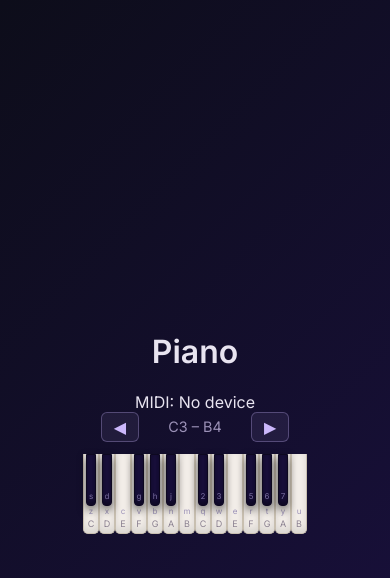
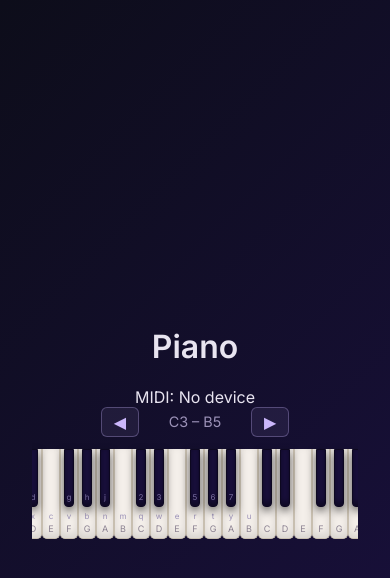
Before and after one commit to miksin/piano, a React (Vite) app: page / in a window 390 px wide. Shown: the top 578 px of the page. Built offline with nearby package versions, Linux system fonts and the light colour scheme.

Commit message:
fix: correct black key position, enlarge keyboard to 3 octaves (#21)
Co-authored-by: Hermes Engineer <hermes-agent@piano>

```diff
--- a/src/App.tsx
+++ b/src/App.tsx
@@ -17,7 +17,7 @@ export default function App(): React.JSX.Element {
       )}
       <PianoKeyboard
         baseOctave={3}
-        octaves={2}
+        octaves={3}
         showNoteLabels={true}
         showShortcutLabels={true}
         onNoteOn={playNote}
--- a/src/components/Piano.css
+++ b/src/components/Piano.css
@@ -1,7 +1,7 @@
 /* Piano CSS — Superhuman dark theme */
 .piano-keyboard-wrapper {
-  --piano-white-key-width: clamp(20px, 2.3vw, 26px);
-  --piano-white-key-height: clamp(100px, 12vw, 140px);
+  --piano-white-key-width: clamp(36px, 3.5vw, 52px);
+  --piano-white-key-height: clamp(140px, 16vw, 200px);
   --piano-black-key-width: calc(var(--piano-white-key-width) * 0.6);
   --piano-black-key-height: calc(var(--piano-white-key-height) * 0.65);
   --piano-color-accent: #cbb7fb;
@@ -11,6 +11,9 @@
   align-items: center;
   gap: 0.75rem;
   user-select: none;
+  width: 100%;
+  max-width: 100vw;
+  overflow-x: auto;
 }
 
 .piano-octave-controls {
@@ -151,7 +154,7 @@
 
 @media (max-width: 600px) {
   .piano-keyboard-wrapper {
-    --piano-white-key-width: clamp(16px, 4vw, 22px);
-    --piano-white-key-height: clamp(80px, 18vw, 110px);
+    --piano-white-key-width: clamp(18px, 4.5vw, 28px);
+    --piano-white-key-height: clamp(90px, 20vw, 130px);
   }
 }
--- a/src/components/PianoKeyboard.tsx
+++ b/src/components/PianoKeyboard.tsx
@@ -88,7 +88,7 @@ export default function PianoKeyboard({
           />
         ))}
         {/* Black keys overlay */}
-        <div style={{ position: 'absolute', top: 0, left: 0, pointerEvents: 'none', display: 'contents' }}>
+        <div style={{ position: 'absolute', top: 0, left: 0, pointerEvents: 'none', width: '100%', height: '100%' }}>
           {blackKeyPositions.map(({ key: k, whiteIndex }) => (
             <div
               key={k.note}
```
